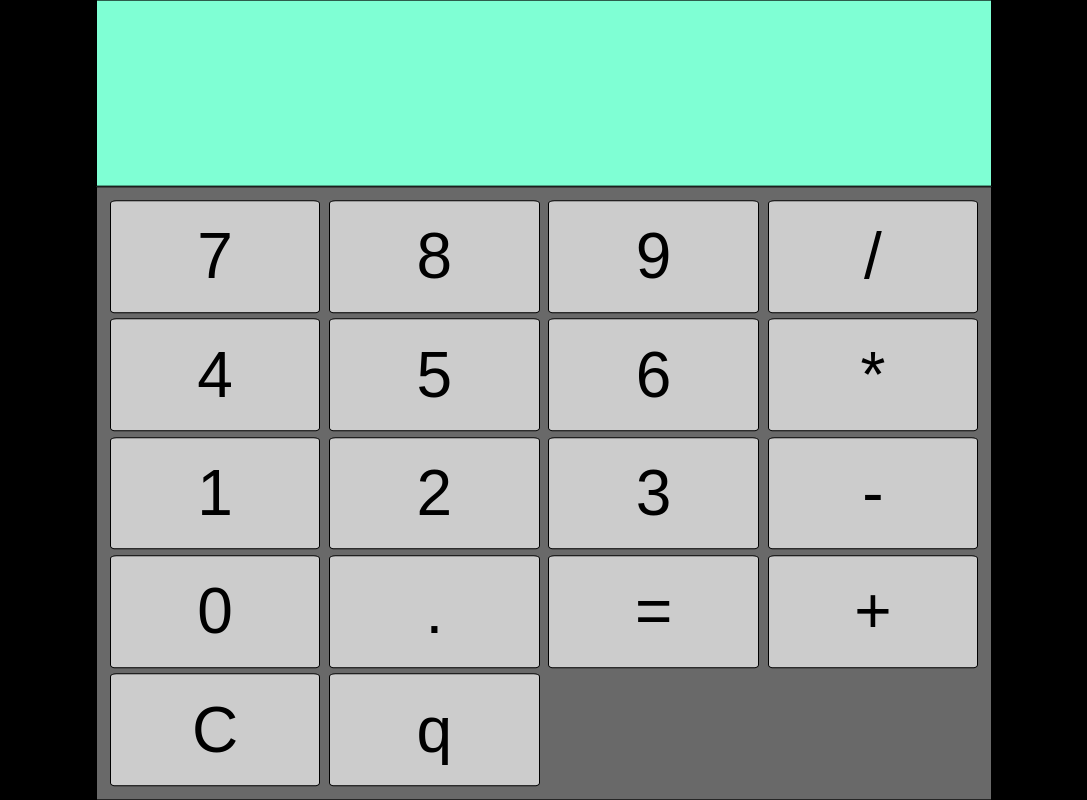
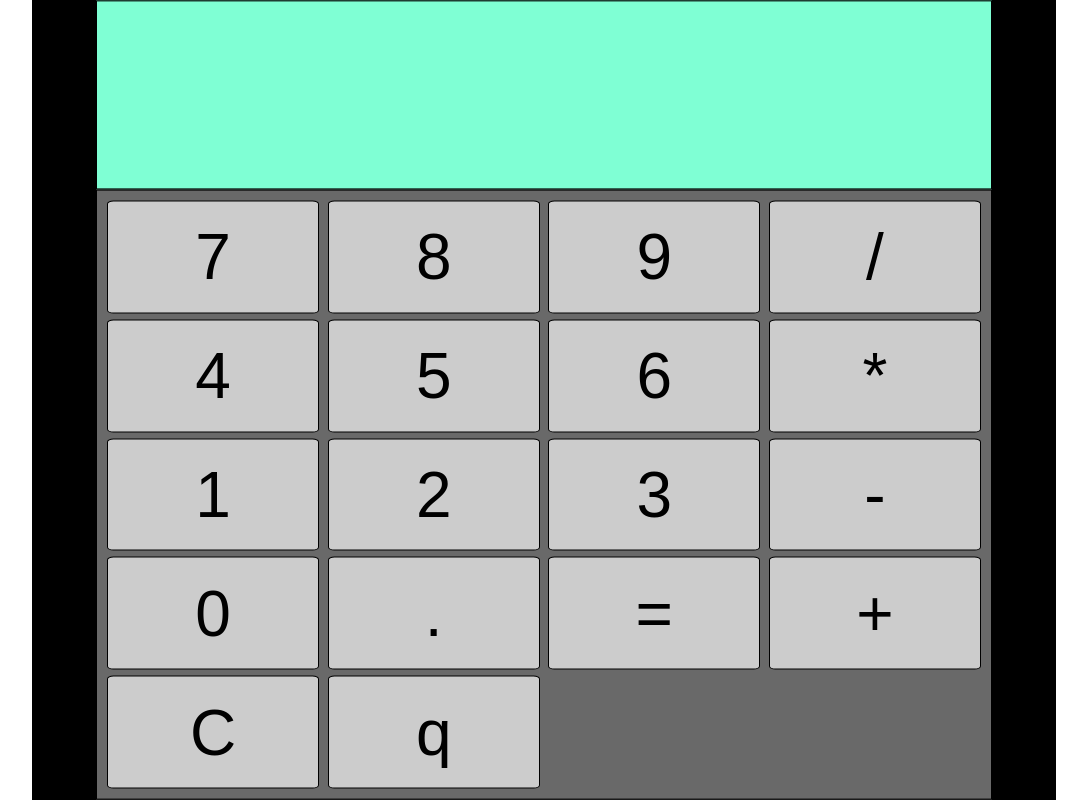
Before and after one commit to LeonCS5/calculadora, a plain HTML site: page index.html in a window 1280 px wide. Shown: the whole page, without its empty margins (96-1183 px from the left). Drawn offline with Linux system fonts and the light colour scheme.

Commit message:
second commit

```diff
--- a/css/style.css
+++ b/css/style.css
@@ -4,8 +4,8 @@
 }
 #wrapper{
   background-color: black;
-  max-width: 100vw;
-  max-height: 100vw;
+  max-width: 80vw;
+  max-height: 80vw;
   width: 100%;
   height: 100%;
   position: absolute;
```
